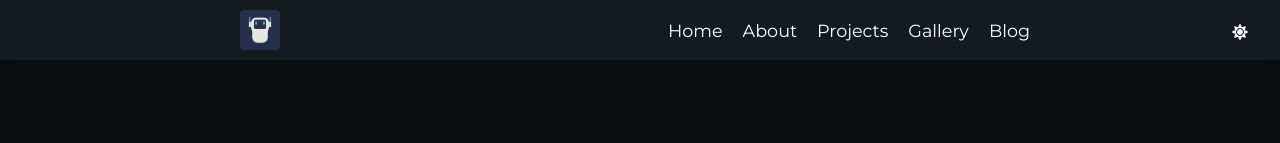
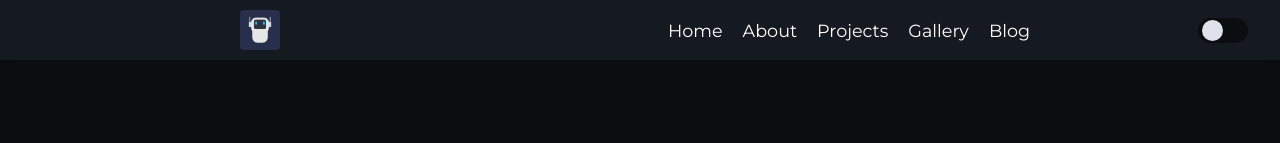
Before and after one commit to robiot/website-03, a Next.js app: page /blog/tags/next.js in a window 1280 px wide. Shown: the top 143 px of the page. Built offline with nearby package versions, Linux system fonts and the light colour scheme.

Commit message:
New theme switcher

```diff
--- a/src/components/BlogPage/Post/Markdown.style.ts
+++ b/src/components/BlogPage/Post/Markdown.style.ts
@@ -6,8 +6,12 @@ export const MarkdownStyles = styled(ReactMarkdown)`
         word-wrap: break-word;
     }
 
+    /* font-family: charter, Georgia, Cambria, "Times New Roman", Times, serif; */
+
+    font-family: Roboto, sans-serif;
+
     & p {
-        font-size: 1.1rem;
+        font-size: 1.15rem;
     }
 
     & ul {
--- a/src/components/Nav.tsx
+++ b/src/components/Nav.tsx
@@ -51,8 +51,7 @@ const Wrapper = styled.div`
 `;
 
 const NavItems = styled(Wrapper)`
-    height: 100%;
-    @media (max-width: ${({ theme }) => theme.breakpoints.medium}) {
+    @media (max-width: ${({ theme }) => theme.breakpoints.large}) {
         display: none;
     }
 `;
@@ -81,7 +80,7 @@ const HomeImage = styled.img`
 const MenuIconWrapper = styled.div`
     margin-top: 5px;
     cursor: pointer;
-    @media (min-width: ${({ theme }) => theme.breakpoints.medium}) {
+    @media (min-width: ${({ theme }) => theme.breakpoints.large}) {
         display: none;
     }
 `;
@@ -90,32 +89,51 @@ const Dropdown = styled.div`
     background-color: ${({ theme }) => theme.palette.primary[700]};
     top: 60px;
     position: fixed;
-    height: auto;
     padding: 1rem;
-    height: 20rem;
     width: 100%;
     left: 0;
     z-index: 100;
     box-shadow: 0 2px 10px 0px ${({ theme }) => theme.palette.primary[900]};
     display: flex;
     flex-direction: column;
-    @media (min-width: ${({ theme }) => theme.breakpoints.medium}) {
+    @media (min-width: ${({ theme }) => theme.breakpoints.large}) {
         display: none;
     }
+`;
+
+const DropdownItem = styled(NavItem)`
+    height: 50px;
 `;
 
 const ThemeSwitcher = styled.div`
     position: absolute;
     right: 0;
-    margin-top: 0.5rem;
     margin-right: 2rem;
+    width: 50px;
+    height: 25px;
+    padding: 0px 0.1rem;
+    background: ${({ theme }) => theme.palette.primary[900]};
+    border: none;
+    border-radius: 25px;
     cursor: pointer;
-    @media (max-width: ${({ theme }) => theme.breakpoints.medium}) {
+    @media (max-width: ${({ theme }) => theme.breakpoints.large}) {
         display: none;
     }
-    &:hover {
+    /* &:hover {
         color: ${({ theme }) => theme.palette.secondary.default};
-    }
+    } */
+`;
+
+const ThemeThumb = styled.div`
+    background: ${({ theme }) => theme.palette.primary[100]};
+    height: 100%;
+    width: 25px;
+    border: 2px solid ${({ theme }) => theme.palette.primary[900]};
+    position: relative;
+    margin-left: 0.4px;
+    margin-right: 0.4px;
+    border-radius: 25px;
+    transition: all 0.2s linear 0s;
 `;
 
 const Nav = () => {
@@ -173,14 +191,14 @@ const Nav = () => {
 
                         {dropdown && (
                             <Dropdown>
-                                <NavItem
+                                <DropdownItem
                                     onClick={() => {
                                         window.scrollTo(0, 0);
                                         Router.push("/");
                                     }}
                                 >
                                     Home
-                                </NavItem>
+                                </DropdownItem>
 
                                 {NavItemsList.map((item, index) => {
                                     return (
@@ -189,23 +207,19 @@ const Nav = () => {
                                             key={index}
                                             passHref
                                         >
-                                            <NavItem>{item.name}</NavItem>
+                                            <DropdownItem>{item.name}</DropdownItem>
                                         </Link>
                                     );
                                 })}
 
-                                <NavItem
+                                <DropdownItem
                                     onClick={() => {
                                         setThemeEverywhere();
                                     }}
                                 >
-                                    {theme == "dark" && (
-                                        <FaSun width="1px" />
-                                    )}
+                                    {theme == "dark" && <FaSun width="1px" />}
 
-                                    {theme == "light" && (
-                                        <FaMoon width="1px" />
-                                    )}
+                                    {theme == "light" && <FaMoon width="1px" />}
                                     <div
                                         style={{
                                             marginLeft: "10px",
@@ -213,7 +227,7 @@ const Nav = () => {
                                     >
                                         Change theme
                                     </div>
-                                </NavItem>
+                                </DropdownItem>
                             </Dropdown>
                         )}
                     </Wrapper>
@@ -224,9 +238,14 @@ const Nav = () => {
                     setThemeEverywhere();
                 }}
             >
-                {theme == "dark" && <FaSun width="1px" />}
+                <ThemeThumb
+                    style={{
+                        marginLeft: theme == "light" ? "calc(100% - 25px)" : 0,
+                    }}
+                />
+                {/* {theme == "dark" && <FaSun width="1px" />}
 
-                {theme == "light" && <FaMoon width="1px" />}
+                {theme == "light" && <FaMoon width="1px" />} */}
             </ThemeSwitcher>
         </Holder>
     );
--- a/src/components/Tags.tsx
+++ b/src/components/Tags.tsx
@@ -5,7 +5,6 @@ export const TagsWrapper = styled.div`
     display: flex;
     flex-wrap: wrap;
     gap: 1rem;
-    width: 40%;
 `;
 
 export const Tag = styled.div`
@@ -22,6 +21,7 @@ export const Tag = styled.div`
         background-color: ${({ theme }) => theme.palette.secondary.default};
         color: #fff;
     }
+    width: auto;
 `;
 
 const Tags = ({ post }: { post: any }) => {
--- a/src/pages/_document.tsx
+++ b/src/pages/_document.tsx
@@ -11,6 +11,7 @@ const MainDocument = () => {
                     href="https://fonts.googleapis.com/css2?family=Montserrat:ital,wght@0,300;0,400;0,600;0,800;0,900;1,700;1,800&display=swap"
                     rel="stylesheet"
                 />
+                <link href="https://fonts.googleapis.com/css2?family=Roboto:ital,wght@0,300;0,400;0,500;0,900;1,300;1,400;1,500&display=swap" rel="stylesheet" />
             </Head>
             <body>
                 <Main />
```
